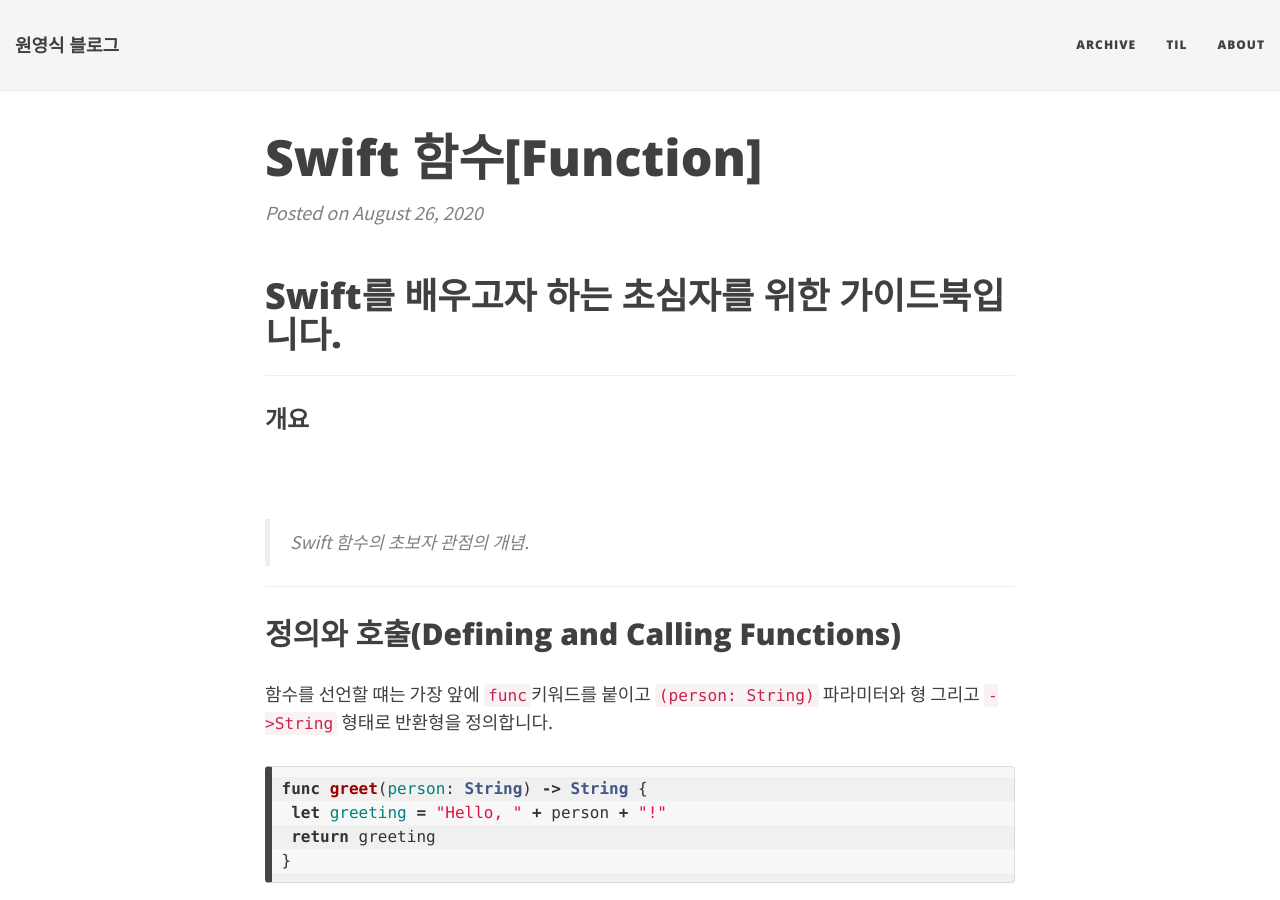
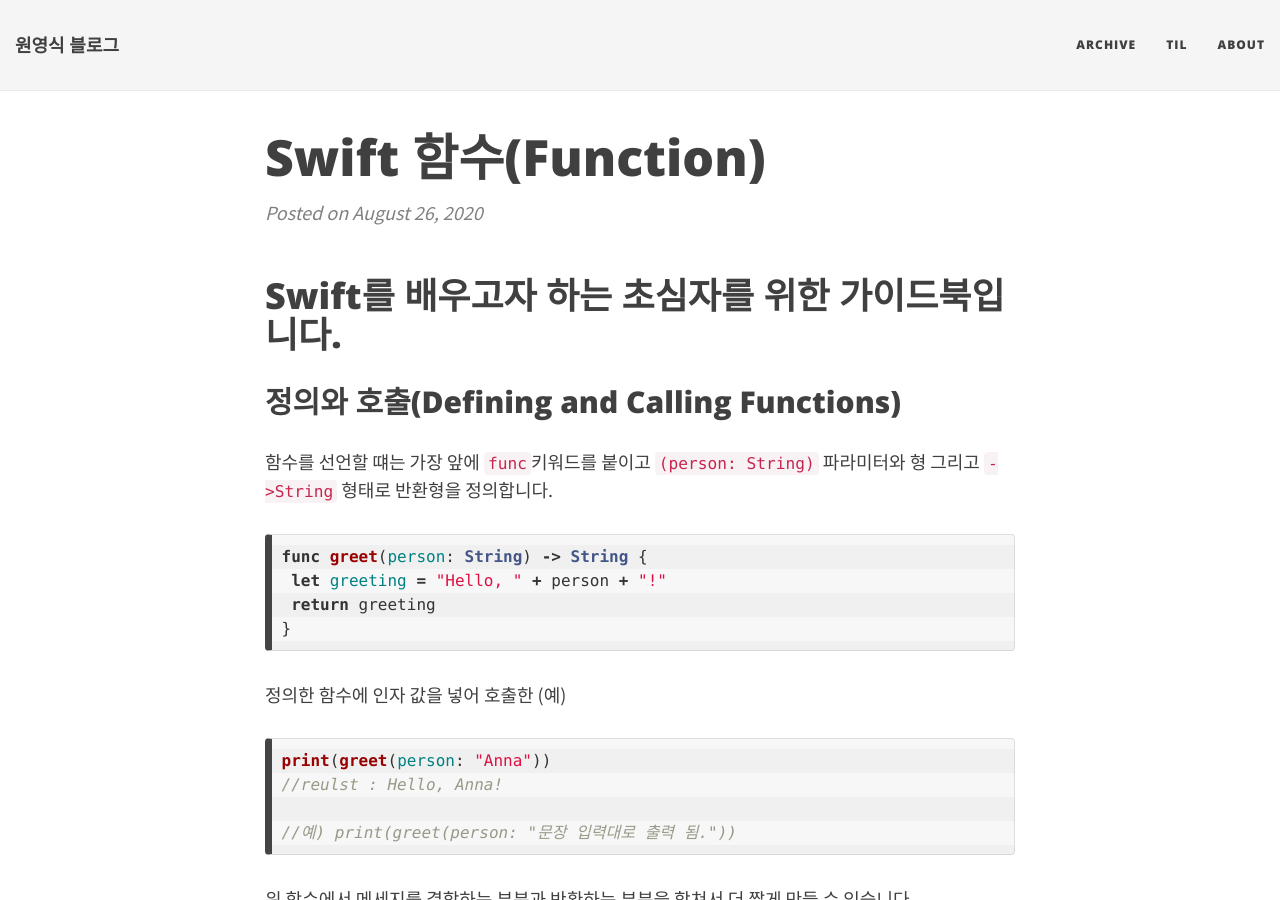
Before and after one commit to youngsikwon/github.io, a Jekyll site: the page built from _posts/2020-08-26-Swift_Type.md, in a window 1280 px wide and 900 px high. Built offline with Jekyll 4.4.1, drawn with Linux system fonts in a browser that asks for light colours; nearby versions of some CDN libraries; comment, search, counter and statistics services are not loaded.

Commit message:
함수 수정

```diff
--- a/_posts/2020-08-26-Swift_Type.md
+++ b/_posts/2020-08-26-Swift_Type.md
@@ -1,19 +1,12 @@
 ---
 layout: post
-title: Swift 함수[Function]
+title: Swift 함수(Function)
 tags: [Swift]
 comments: true
 ---
 
 # Swift를 배우고자 하는 초심자를 위한 가이드북입니다.
 
----
-
-### 개요
-<br>
-> Swift 함수의 초보자 관점의 개념.
-
----
 
 
 ## 정의와 호출(Defining and Calling Functions)
```
